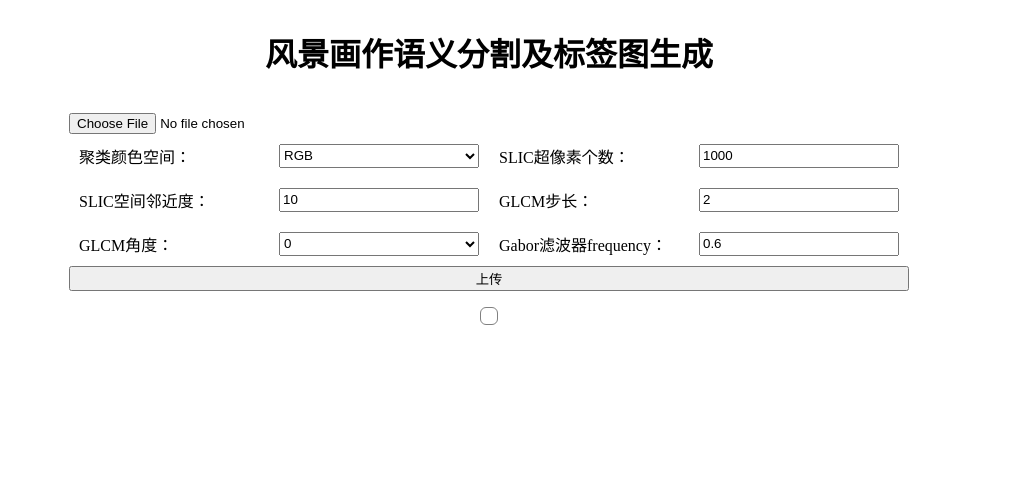
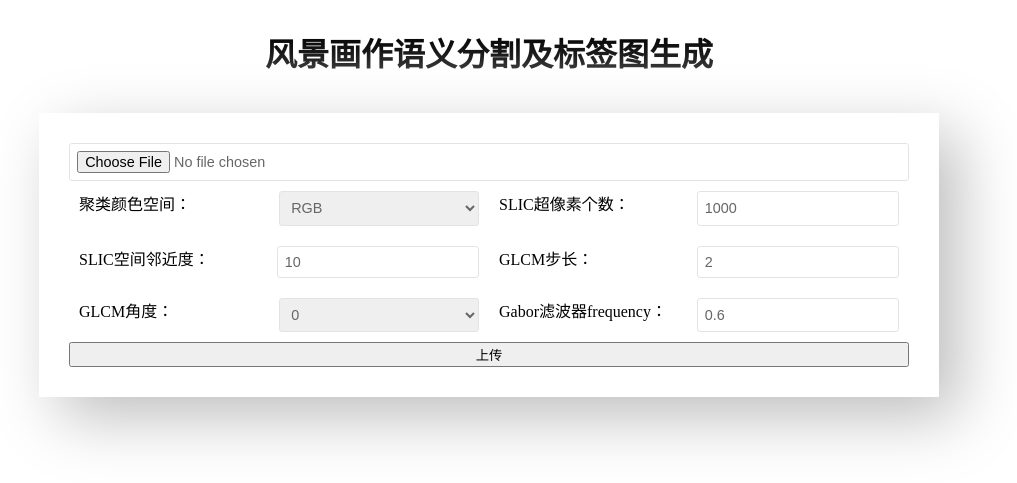
Before and after one commit to blacksheep107/label-generatin-of-landscape-paintings, a Django app: page / in a window 1280 px wide. Shown: the top 483 px of the page, without its empty margins (151-1168 px from the left). Run offline with Django 3.2, Linux system fonts and the light colour scheme.

Commit message:
input box

```diff
--- a/templates/test.html
+++ b/templates/test.html
@@ -113,6 +113,40 @@
         margin: 16px 0;
         display: flex;
         flex-direction: column;
+        box-shadow: 20px 20px 60px #bebebe, -20px -20px 60px #fff;
+        padding: 30px;
+    }
+    input {
+        outline: none;
+        color: #666;
+        font-size: .9em;
+        padding: 0.5em;
+        border-radius: 0.2em;
+        border: 1px solid #e3e3e3;
+        -webkit-appearance: none;
+    }
+    input:hover {
+        border: 1px solid #b4a078;
+    }
+    input:focus {
+        border: 1px solid #b4a078;
+        box-shadow: 0 0 0 2px rgba(180, 160, 120, 0.2);
+    }
+    select {
+        outline: none;
+        color: #666;
+        font-size: .9em;
+        padding: 0.5em;
+        border-radius: 0.2em;
+        border: 1px solid #e3e3e3;
+        {#-webkit-appearance: none;#}
+    }
+    select:hover{
+        border: 1px solid #b4a078;
+    }
+    select:focus {
+        border: 1px solid #b4a078;
+        box-shadow: 0 0 0 2px rgba(180, 160, 120, 0.2);
     }
     .input_box {
         display: grid;
@@ -125,11 +159,12 @@
         padding: 10px;
     }
     .image_box {
-        display: flex;
-        flex-flow: row wrap;
-        border: 1px solid gray;
-        border-radius: 6px;
+        display: grid;
         padding: 8px;
+        justify-content: space-around;
+        align-items: center;
+        grid-template-columns: 1fr 1fr 1fr 1fr;
+        width: 90%;
     }
     .image_unit {
         display: flex;
--- a/uwsgi.ini
+++ b/uwsgi.ini
@@ -1,7 +1,6 @@
 [uwsgi]
 chdir =/home/djangopro
 module = djangopro.wsgi:application
-virtualenv = /home/.virtualenvs/gasyori100
 socket = 0.0.0.0:8001
 master = true
 vacuum = true
```
Also changed, not shown: README.md, static/images/GLCM_Features.png (added), static/images/filt_imag.png (added), static/images/hsvMask.png (added), static/images/img.png (added), static/images/noplant.png (added), static/images/result.png (added), static/images/result_noslic.png (added), static/images/slic_result.png (added).
